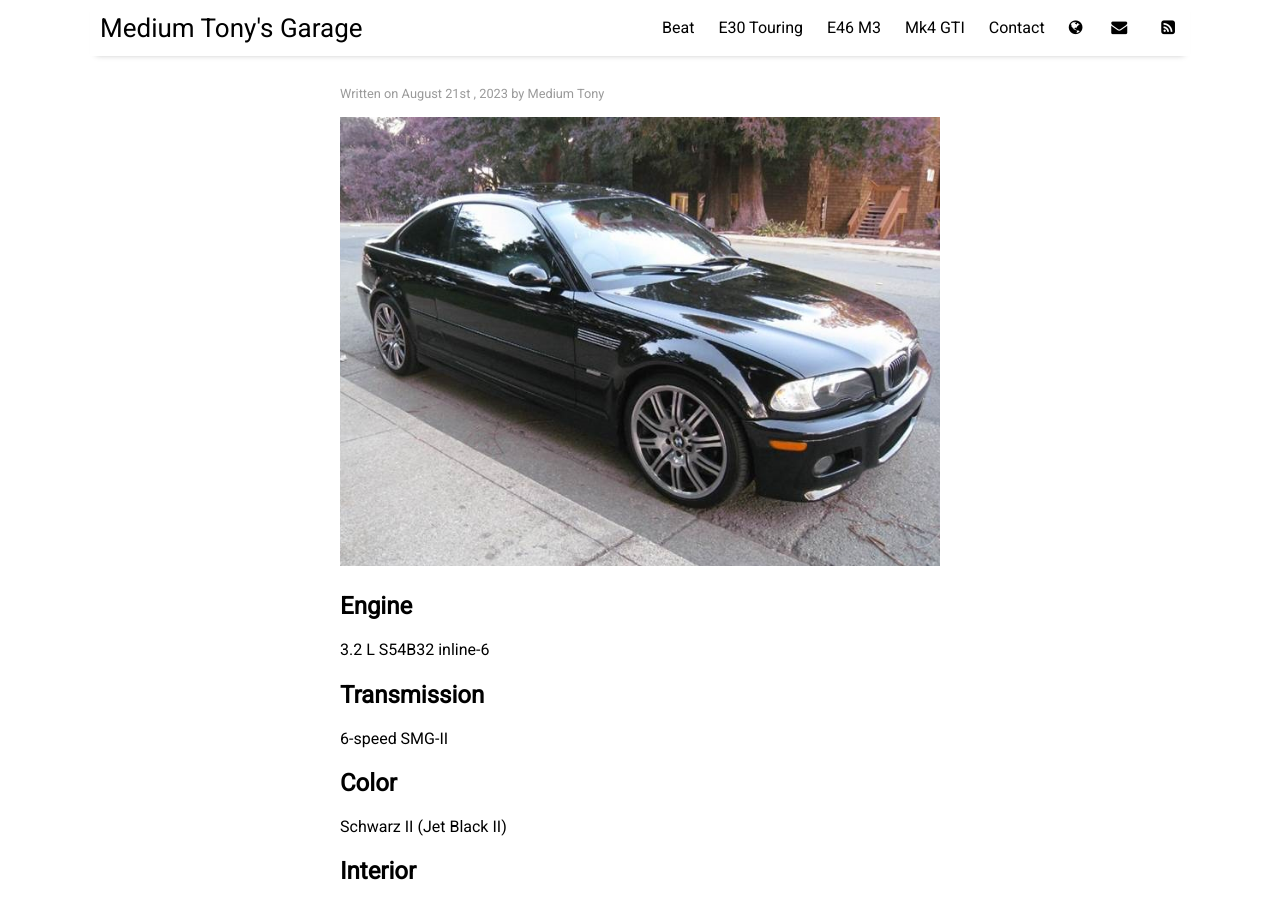
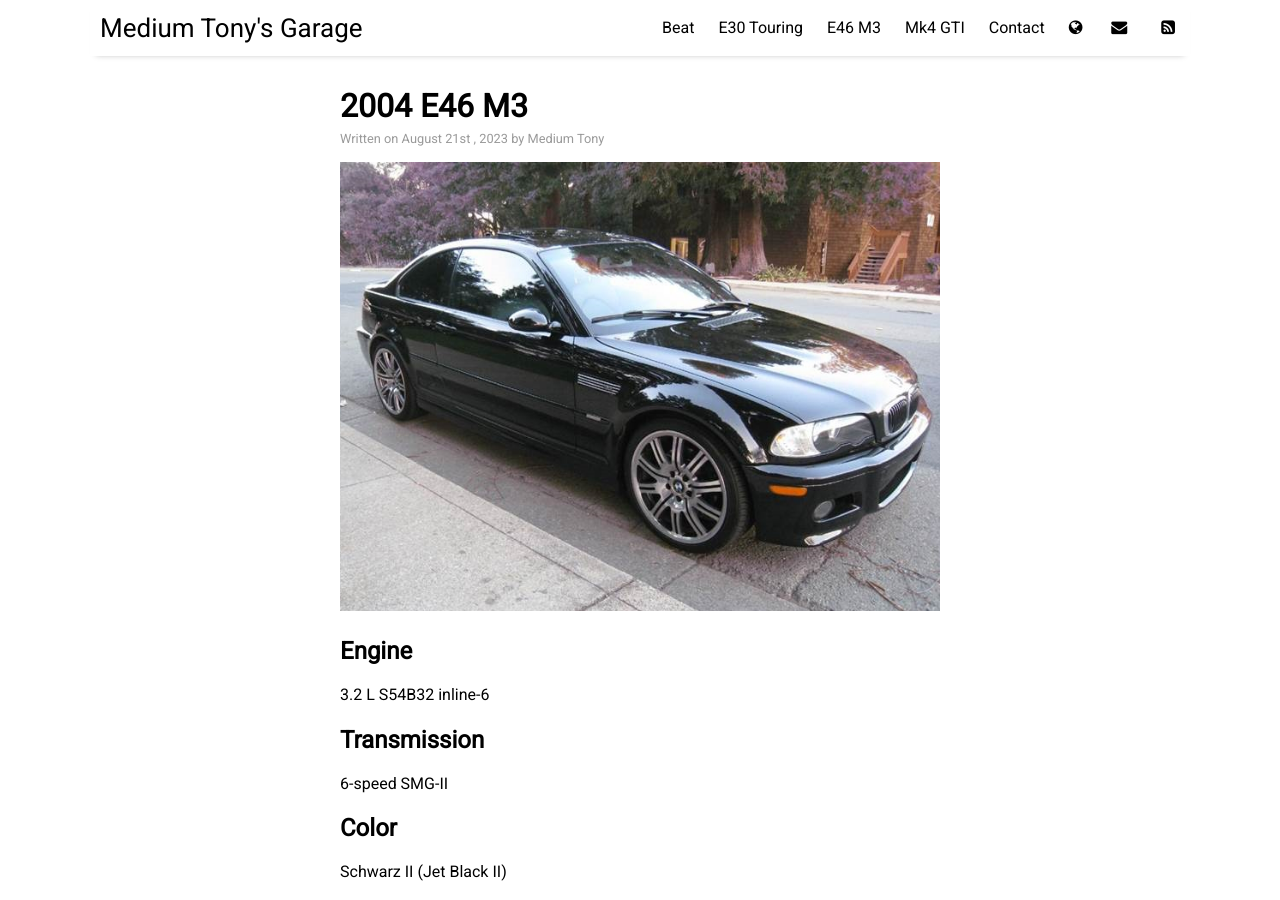
Before and after one commit to prestia/mediumtonys, a Jekyll site: the page built from _posts/2023-8-21-e46-m3-specs.md, in a window 1280 px wide and 900 px high. Built offline with Jekyll 4.4.1, drawn with Linux system fonts in a browser that asks for light colours; nearby versions of some CDN libraries.

Commit message:
Update 2023-8-21-e46-m3-specs.md

```diff
--- a/_posts/2023-8-21-e46-m3-specs.md
+++ b/_posts/2023-8-21-e46-m3-specs.md
@@ -1,6 +1,6 @@
 ---
 layout: post
-title: ""
+title: "2004 E46 M3"
 author: "Medium Tony"
 categories: e46-m3
 tags: [e46-m3,specs]
```
